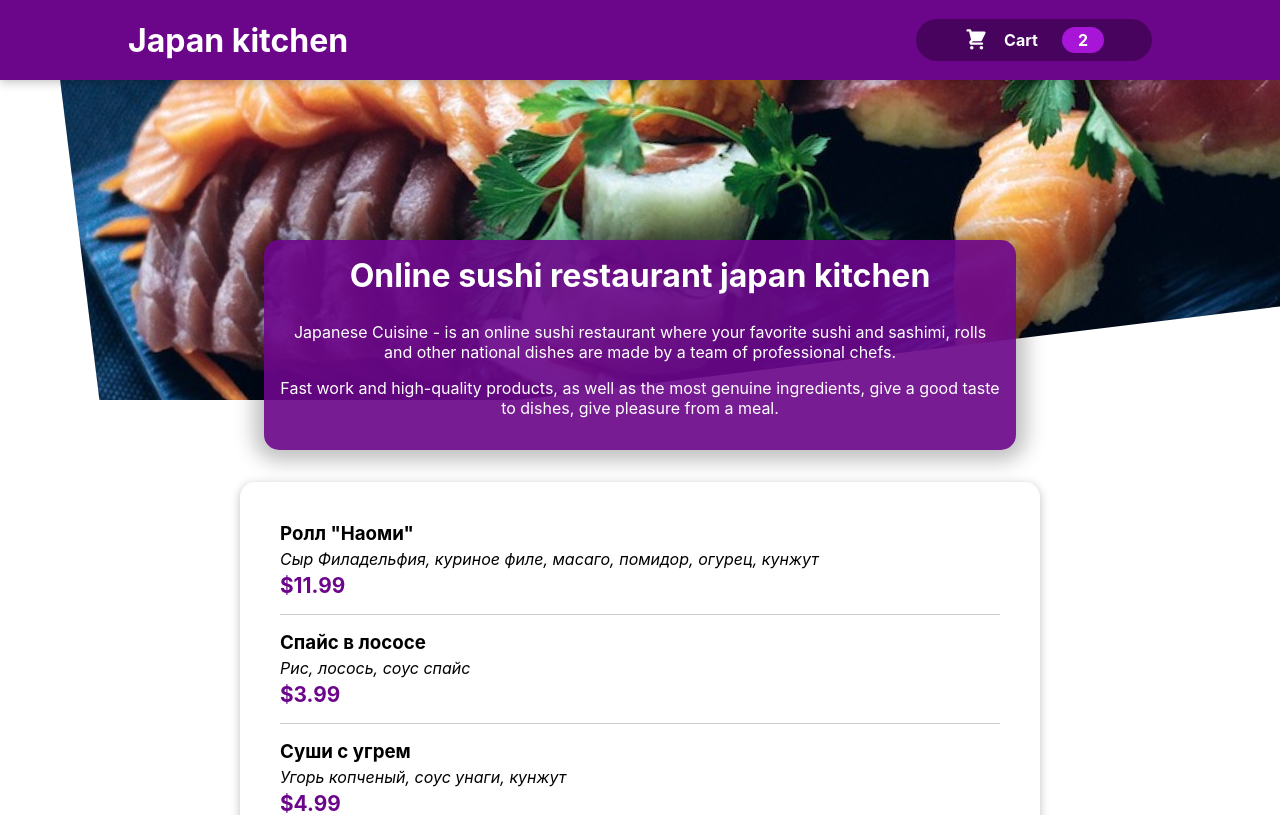
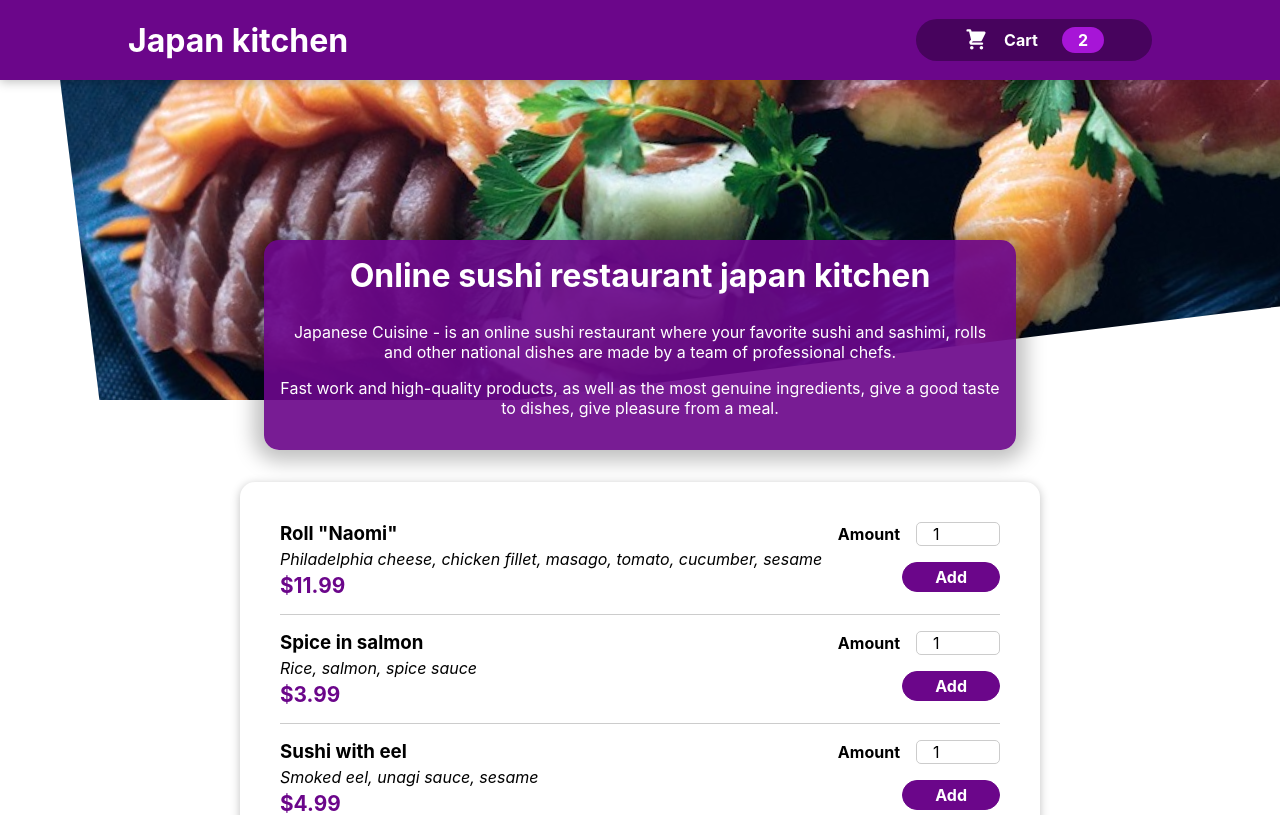
Before and after one commit to xMurzik/jpn-kitchen, a React (Create React App) app: page / in a window 1280 px wide. Shown: the top 815 px of the page. Built offline with nearby package versions, Linux system fonts and the light colour scheme.

Commit message:
edited list

```diff
--- a/src/components/Meals/MealItem/MealItem.jsx
+++ b/src/components/Meals/MealItem/MealItem.jsx
@@ -1,5 +1,6 @@
 import React from 'react';
 import style from './MealItem.module.css';
+import MealItemForm from './MealItemForm';
 
 const MealItem = (props) => {
   const formatedPrice = `$${props.price.toFixed(2)}`;
@@ -11,7 +12,9 @@ const MealItem = (props) => {
         <div className={style.description}>{props.description}</div>
         <div className={style.price}>{formatedPrice}</div>
       </div>
-      <div></div>
+      <div>
+        <MealItemForm />
+      </div>
     </li>
   );
 };
--- a/src/components/Meals/MealItem/MealItemForm.jsx
+++ b/src/components/Meals/MealItem/MealItemForm.jsx
@@ -1,8 +1,23 @@
 import React from 'react';
 import style from './MealItemForm.module.css';
+import Input from '../../UI/Input';
 
 const MealItemForm = (props) => {
-  return <div>MealItemForm</div>;
+  return (
+    <form className={style.form}>
+      <Input
+        label="Amount"
+        input={{
+          id: 'amount',
+          type: 'number',
+          min: '1',
+          step: '1',
+          defaultValue: '1',
+        }}
+      />
+      <button>Add</button>
+    </form>
+  );
 };
 
 export default MealItemForm;
--- a/src/components/Meals/MealList.jsx
+++ b/src/components/Meals/MealList.jsx
@@ -6,28 +6,27 @@ import MealItem from './MealItem/MealItem';
 const DUMMY_MEALS = [
   {
     id: 'm1',
-    name: 'Ролл "Наоми"',
+    name: 'Roll "Naomi"',
     description:
-      'Сыр Филадельфия, куриное филе, масаго, помидор, огурец, кунжут',
+      'Philadelphia cheese, chicken fillet, masago, tomato, cucumber, sesame',
     price: 11.99,
   },
   {
     id: 'm2',
-    name: 'Спайс в лососе',
-    description: 'Рис, лосось, соус спайс',
+    name: 'Spice in salmon',
+    description: 'Rice, salmon, spice sauce',
     price: 3.99,
   },
   {
     id: 'm3',
-    name: 'Суши с угрем',
-    description: 'Угорь копченый, соус унаги, кунжут',
+    name: 'Sushi with eel',
+    description: 'Smoked eel, unagi sauce, sesame',
     price: 4.99,
   },
   {
     id: 'm4',
-    name: 'Салат "Поке с лососем"',
-    description:
-      'Рис, лосось, огурец, чука, нори, стружка тунца, соус ореховый',
+    name: 'Salad "Poke with salmon"',
+    description: 'Rice, salmon, cucumber, chuka, nori, tuna chips, nut sauce',
     price: 7.99,
   },
 ];
--- /dev/null
+++ b/src/components/UI/Input.jsx
@@ -0,0 +1,13 @@
+import React from 'react';
+import style from './Input.module.css';
+
+const Input = (props) => {
+  return (
+    <div className={style.input}>
+      <label htmlFor={props.input.id}>{props.label}</label>
+      <input {...props.input} />
+    </div>
+  );
+};
+
+export default Input;
--- /dev/null
+++ b/src/components/UI/Input.module.css
@@ -0,0 +1,18 @@
+.input {
+  display: flex;
+  align-items: center;
+  margin-bottom: 1rem;
+}
+
+.input label {
+  font-weight: bold;
+  margin-right: 1rem;
+}
+
+.input input {
+  width: 4rem;
+  border-radius: 5px;
+  border: 1px solid #ccc;
+  font: inherit;
+  padding-left: 1rem;
+}
```
